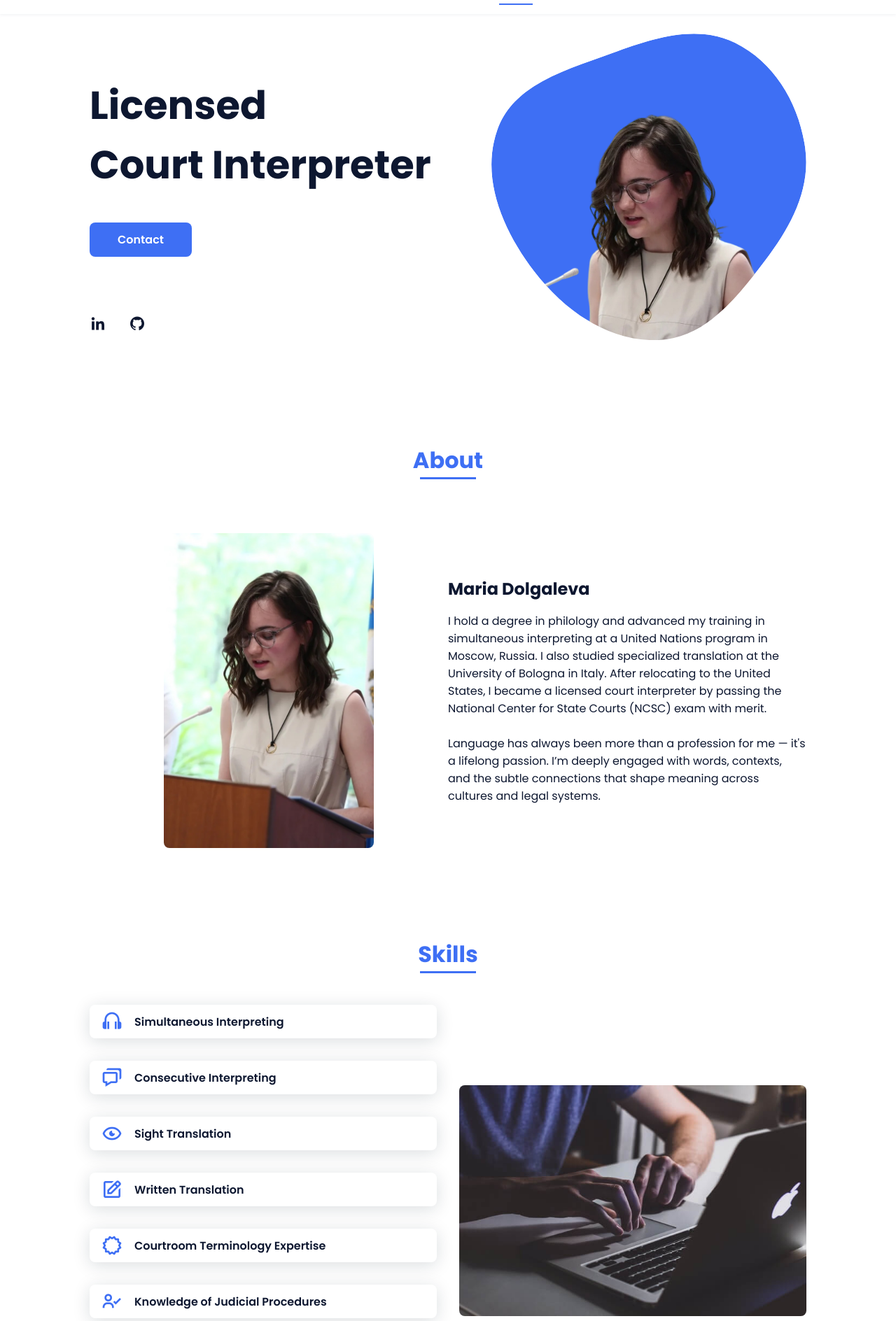
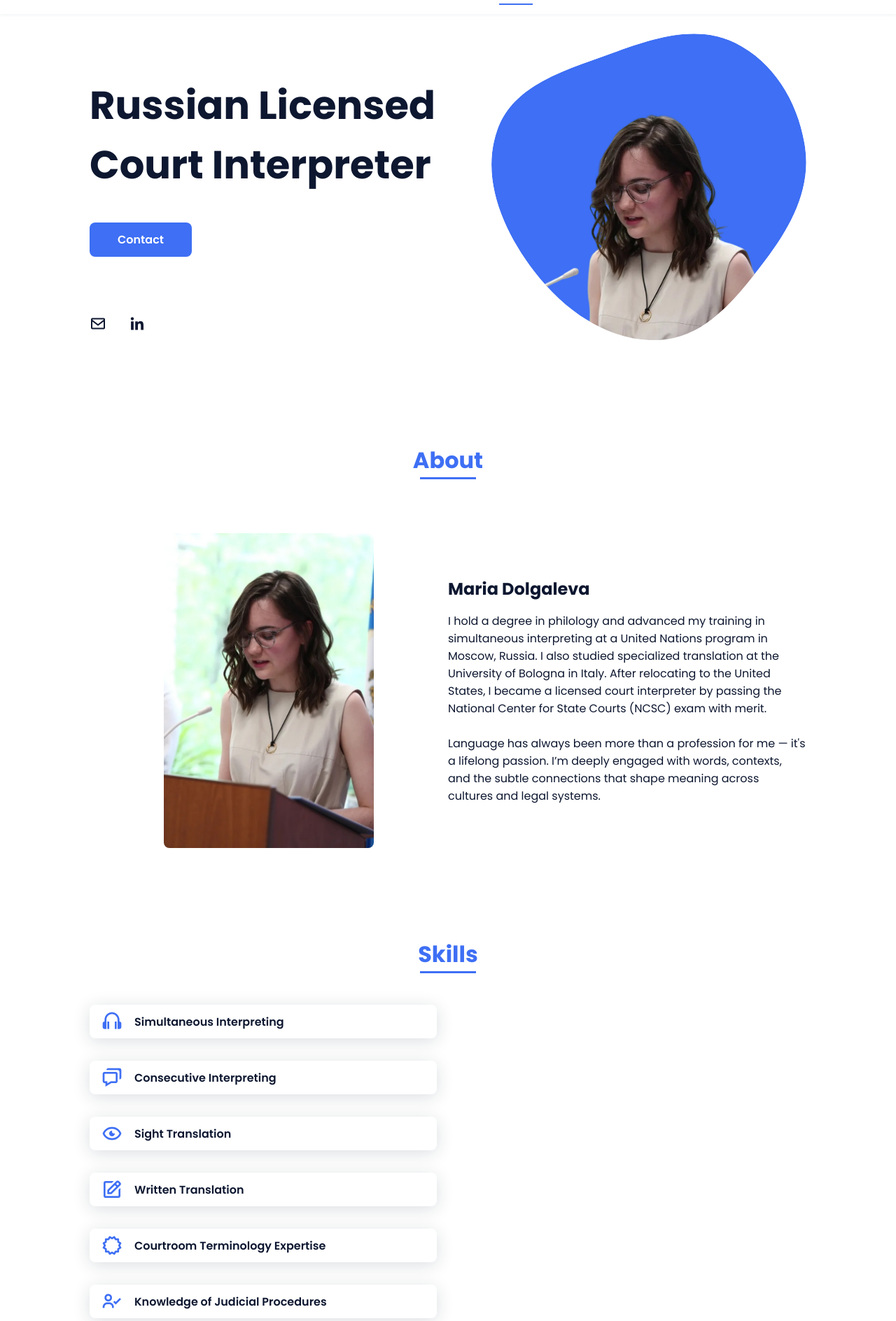
Before and after one commit to mdolgaleva/mdolgaleva.github.io, a plain HTML site: page index.html in a window 1280 px wide. Shown: the part 52-1940 px from the top of the page at 70% size. Drawn offline with nearby package versions, Linux system fonts and the light colour scheme.

Commit message:
Update index.html

```diff
--- a/index.html
+++ b/index.html
@@ -40,14 +40,14 @@
             <!--===== HOME =====-->
             <section class="home bd-grid" id="home">
                 <div class="home__data">
-                    <h1 class="home__title">Licensed <br>Court Interpreter</h1>
+                    <h1 class="home__title">Russian Licensed <br>Court Interpreter</h1>
 
                     <a href="#" class="button">Contact</a>
                 </div>
 
                 <div class="home__social">
+                    <a href="mailto:clockworkchinotto@gmail.com" class="home__social-icon"><i class='bx bx-envelope' ></i></a>
                     <a href="https://www.linkedin.com/in/maria-dolgaleva-29a7922ab/" class="home__social-icon"><i class='bx bxl-linkedin'></i></a>
-                    <a href="" class="home__social-icon"><i class='bx bxl-github' ></i></a>
                 </div>
 
                 <div class="home__img">
@@ -135,10 +135,6 @@
                             </div>
                         </div>
                     </div>
-
-                    <div>
-                        <img src="assets/img/work3.jpg" alt="" class="skills__img">
-                    </div>
                 </div>
             </section>
 
@@ -176,7 +172,7 @@
                     <form action="" class="contact__form">
                         <input type="text" placeholder="Name" class="contact__input">
                         <input type="mail" placeholder="Email" class="contact__input">
-                        <textarea name="" id="" cols="0" rows="10" class="contact__input"></textarea>
+                        <textarea name="message" placeholder="Your message" id="" cols="0" rows="10" class="contact__input"></textarea>
                         <input type="button" value="Send" class="contact__button button">
                     </form>
                 </div>
```
